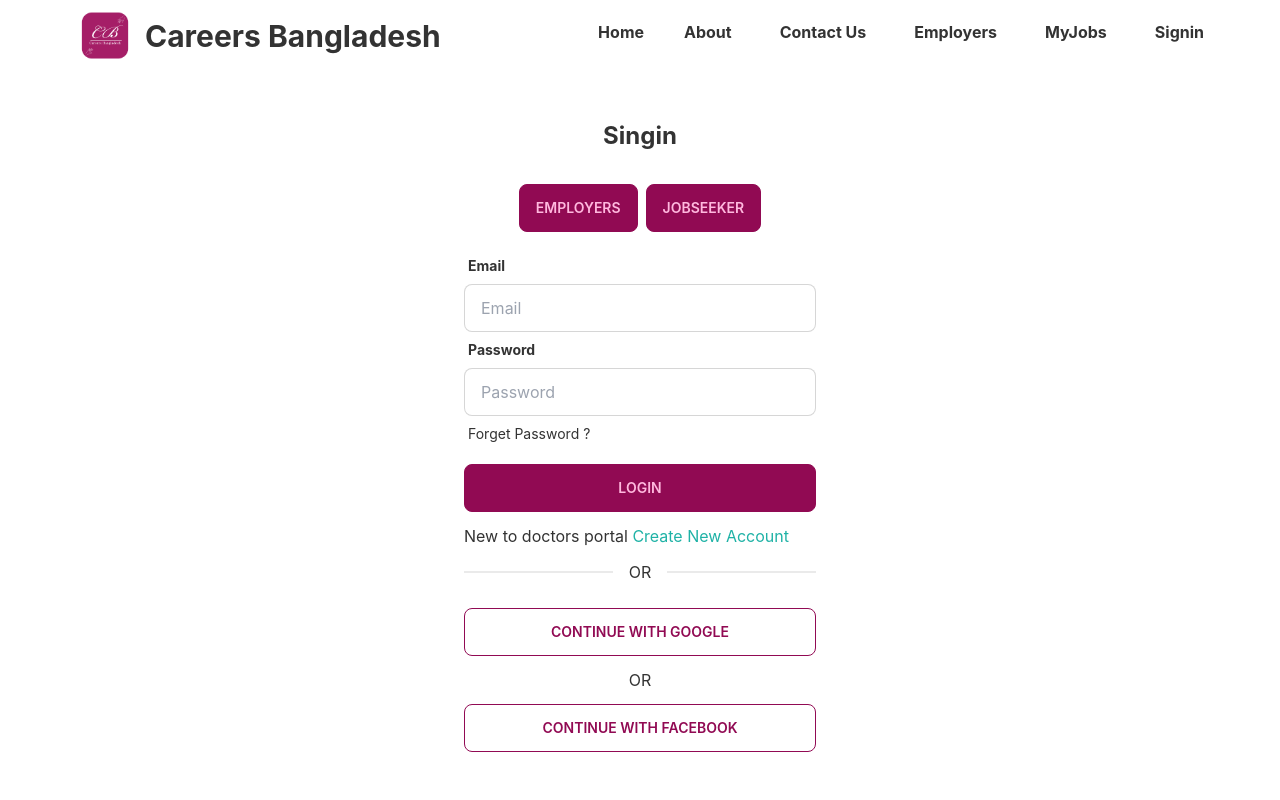
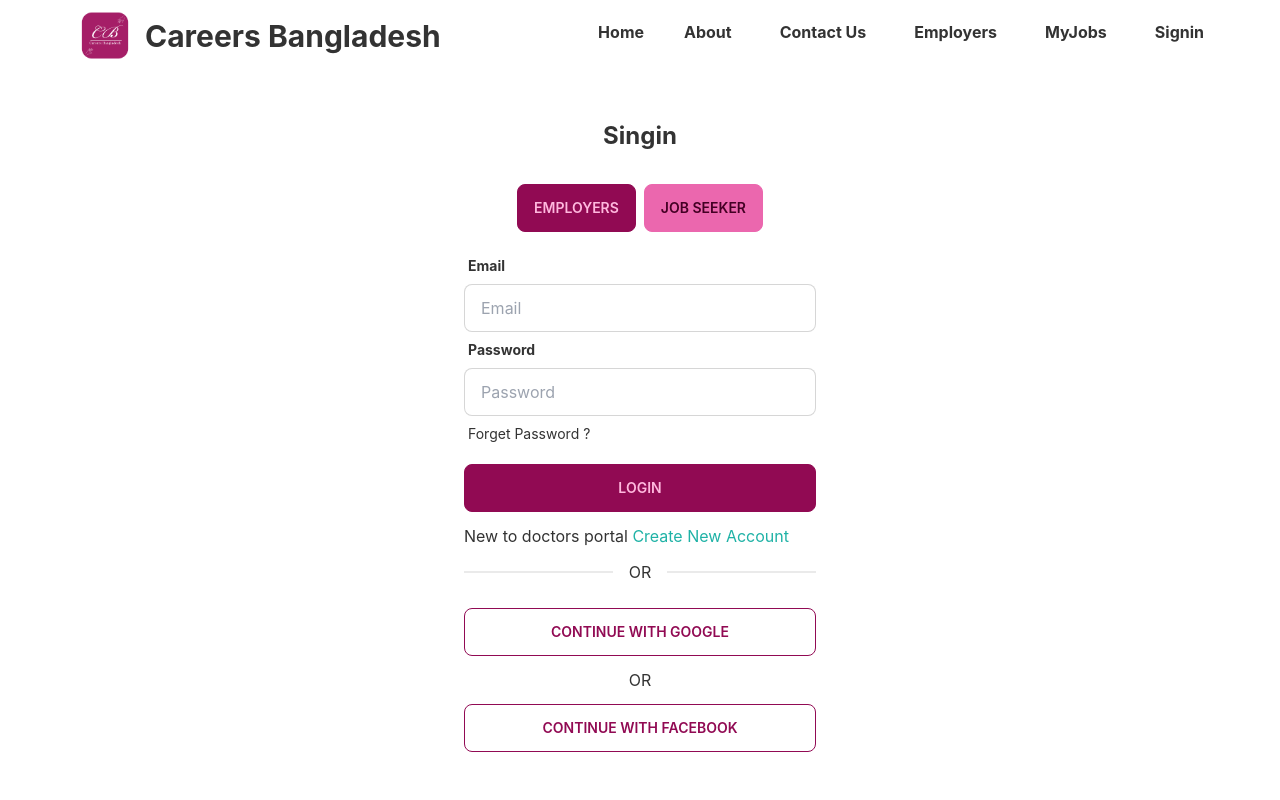
Before and after one commit to tuhinshuvra/carrierrs-bangladesh, a React (Create React App) app: page /signin in a window 1280 px wide. Shown: the top 800 px of the page. Built offline with nearby package versions, Linux system fonts and the light colour scheme.

Commit message:
update button colour

```diff
--- a/src/Pages/Signin/Signin.js
+++ b/src/Pages/Signin/Signin.js
@@ -27,7 +27,7 @@
                 <form onSubmit={handleSubmit(handleLogin)}>
                     <div className=' flex   mt-8 mb-4 justify-center gap-2'>
                         <button className='btn btn-primary'>Employers</button>
-                        <button className='btn btn-primary'>JobSeeker</button>
+                        <button className='btn btn-secondary'>Job Seeker</button>
                     </div>
 
                     <div> {loginError && <p className=' text-red-600'>{loginError}</p>}</div>
--- a/tailwind.config.js
+++ b/tailwind.config.js
@@ -8,7 +8,7 @@
 
           "primary": "#910A53",
 
-          "secondary": "#D926A9",
+          "secondary": "#eb67ae",
 
           "accent": "#1FB2A6",
 
```
